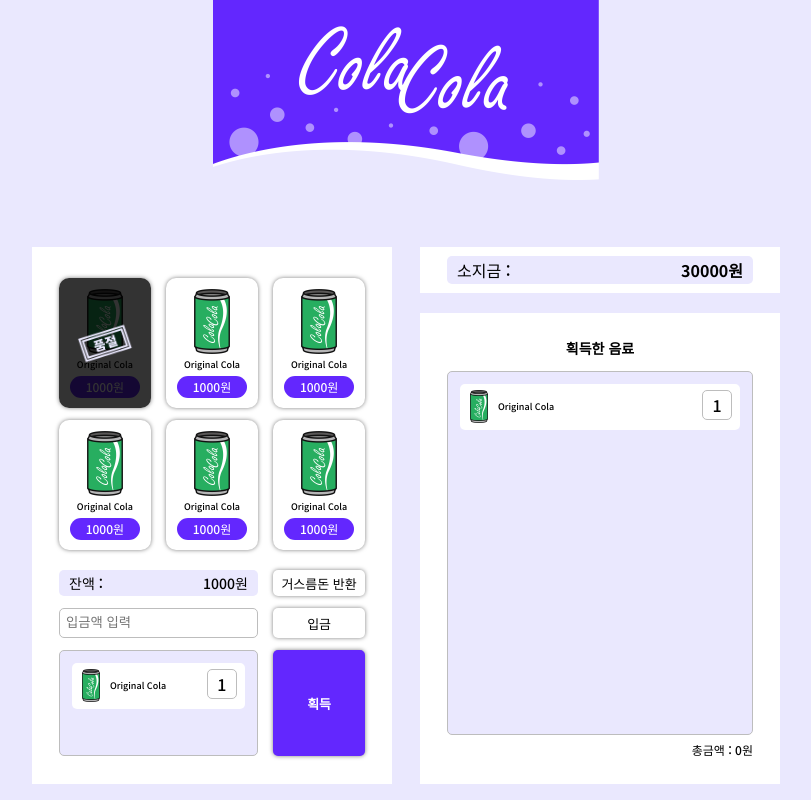
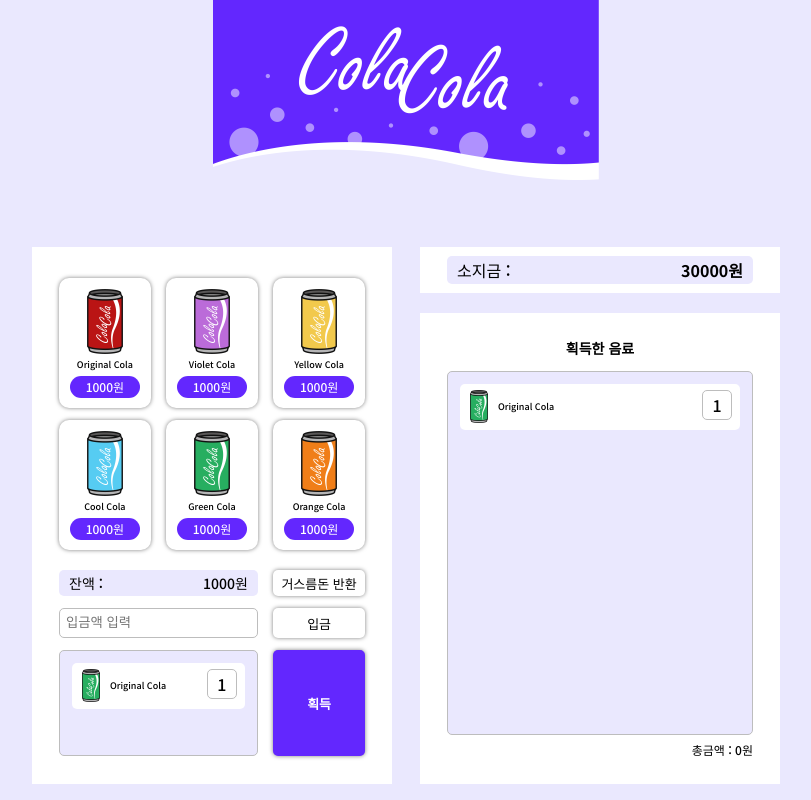
Before and after one commit to Kyoo130/codingtest-markup, a plain HTML site: page VendingMachine/index.html in a window 1280 px wide. Shown: the whole page, without its empty margins (234-1045 px from the left). Drawn offline with Linux system fonts and the light colour scheme.

Commit message:
[update] JavaScript add commit

```diff
--- a/VendingMachine/index.html
+++ b/VendingMachine/index.html
@@ -15,7 +15,6 @@
     <!-- style css -->
     <link rel="stylesheet" href="./src/style/reset.css">
     <link rel="stylesheet" href="./src/style/style.css">
-
 </head>
 
 <body>
@@ -23,50 +22,7 @@
         <h1 class="tit-app ir">cola cola</h1>
         <section class="vending-machine">
             <h2 class="ir">자판기 화면</h2>
-            <ul class="list-item">
-                <li class="sold-out">
-                    <button type="button" class="btn-item" data-item="Original Cola" data-count="" data-price="" data-img="">
-                        <img src="./src/images/Green_Cola.png" alt="" class="img-item">
-                        <strong class="tit-item">Original Cola</strong>
-                        <span class="txt-price">1000원</span>
-                    </button>
-                </li>
-                <li>
-                    <button type="button" class="btn-item" data-item="Original Cola" data-count="" data-price="" data-img="">
-                        <img src="./src/images/Green_Cola.png" alt="" class="img-item">
-                        <strong class="tit-item">Original Cola</strong>
-                        <span class="txt-price">1000원</span>
-                    </button>
-                </li>
-                <li>
-                    <button type="button" class="btn-item" data-item="Original Cola" data-count="" data-price="" data-img="">
-                        <img src="./src/images/Green_Cola.png" alt="" class="img-item">
-                        <strong class="tit-item">Original Cola</strong>
-                        <span class="txt-price">1000원</span>
-                    </button>
-                </li>
-                <li>
-                    <button type="button" class="btn-item" data-item="Original Cola" data-count="" data-price="" data-img="">
-                        <img src="./src/images/Green_Cola.png" alt="" class="img-item">
-                        <strong class="tit-item">Original Cola</strong>
-                        <span class="txt-price">1000원</span>
-                    </button>
-                </li>
-                <li>
-                    <button type="button" class="btn-item" data-item="Original Cola" data-count="" data-price="" data-img="">
-                        <img src="./src/images/Green_Cola.png" alt="" class="img-item">
-                        <strong class="tit-item">Original Cola</strong>
-                        <span class="txt-price">1000원</span>
-                    </button>
-                </li>
-                <li>
-                    <button type="button" class="btn-item" data-item="Original Cola" data-count="" data-price="" data-img="">
-                        <img src="./src/images/Green_Cola.png" alt="" class="img-item">
-                        <strong class="tit-item">Original Cola</strong>
-                        <span class="txt-price">1000원</span>
-                    </button>
-                </li>
-            </ul>
+            <ul class="list-item"></ul>
             <div class="cont-return">
                 <div class="info-balance">
                     잔액 :
@@ -112,6 +68,8 @@
         </section>
     </div>
 
+    <!-- JavaScript -->
+    <script type="module" src="./src/js/index.js"></script>
 </body>
 
 </html>
```
